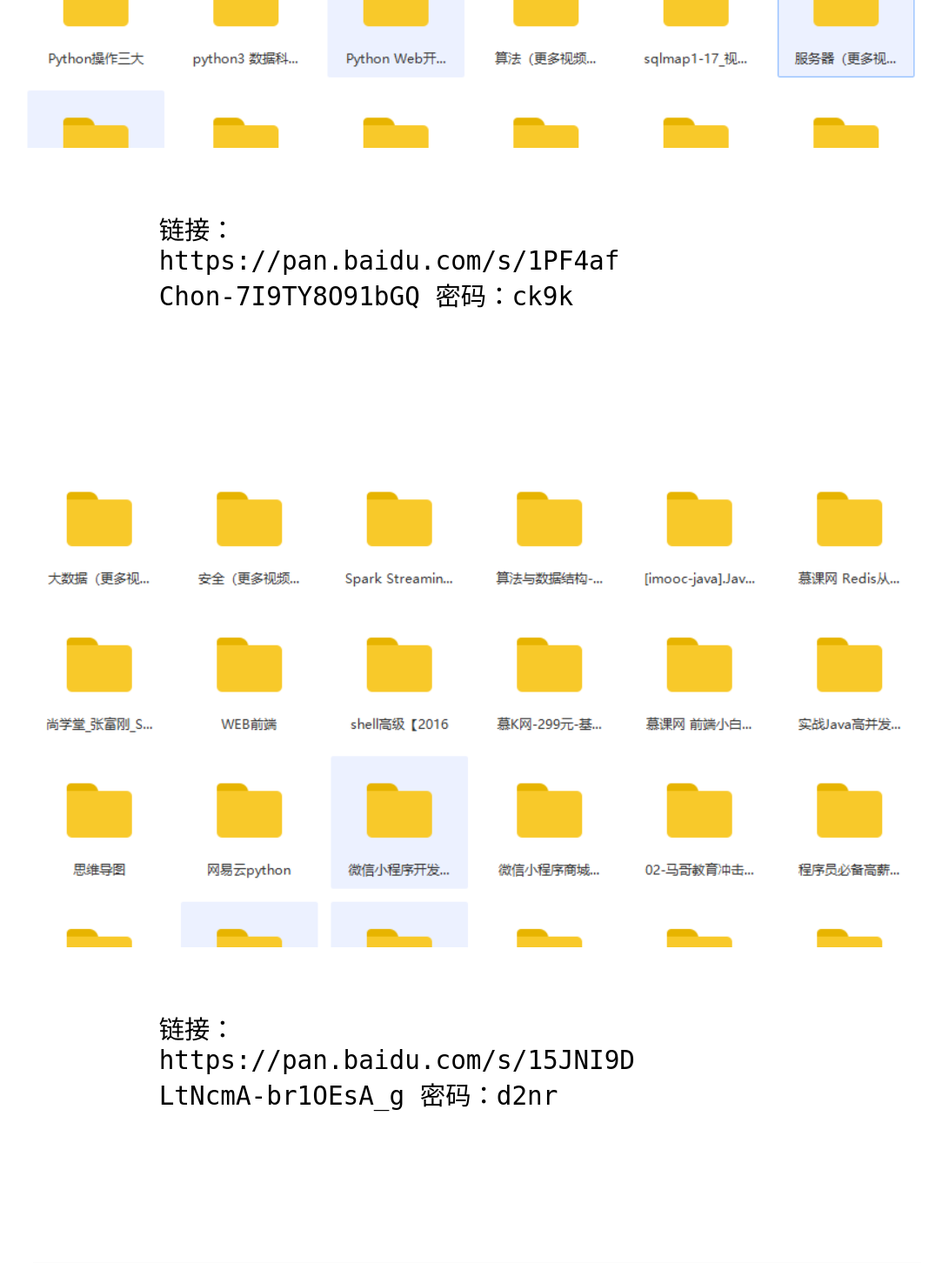
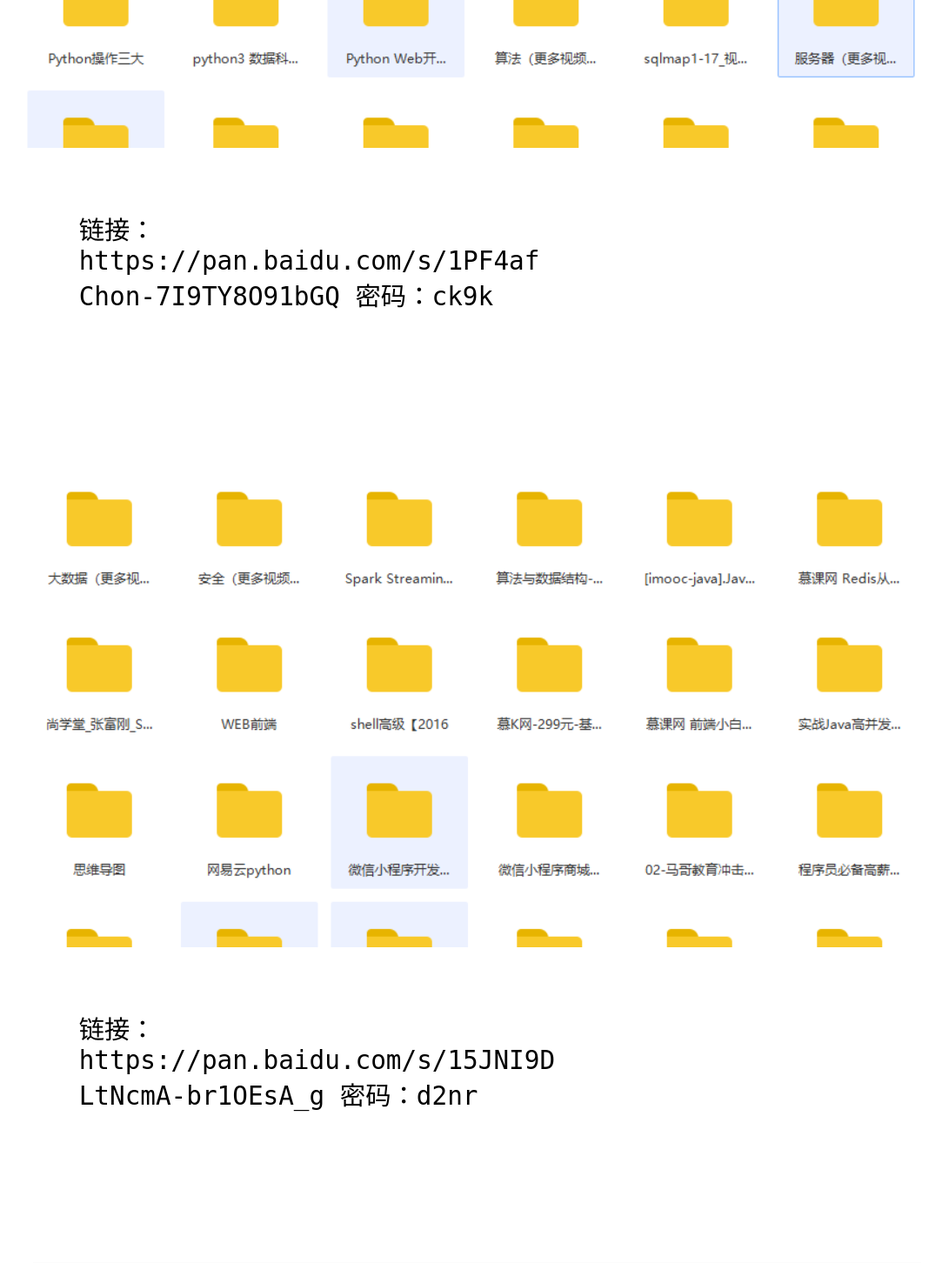
Before and after one commit to Kubernatess/Kubernatess.github.io, a PHP site: page /LearningResource.html in a window 1280 px wide. Shown: the part 1882-3334 px from the top of the page at 87% size, without its empty margins (92-1175 px from the left). Run offline with PHP 8.4, Linux system fonts and the light colour scheme.

Commit message:
Update LearningResource.css

```diff
--- a/css/LearningResource.css
+++ b/css/LearningResource.css
@@ -25,7 +25,8 @@ p {
 pre {
 	text-align: left;
 	font-size: 22pt;
-	margin-left: 200pt;
+	margin-right: 625pt;
 	margin-top: 50pt;
 	margin-bottom: 130pt;
+	width: 61pt;
 }
```
